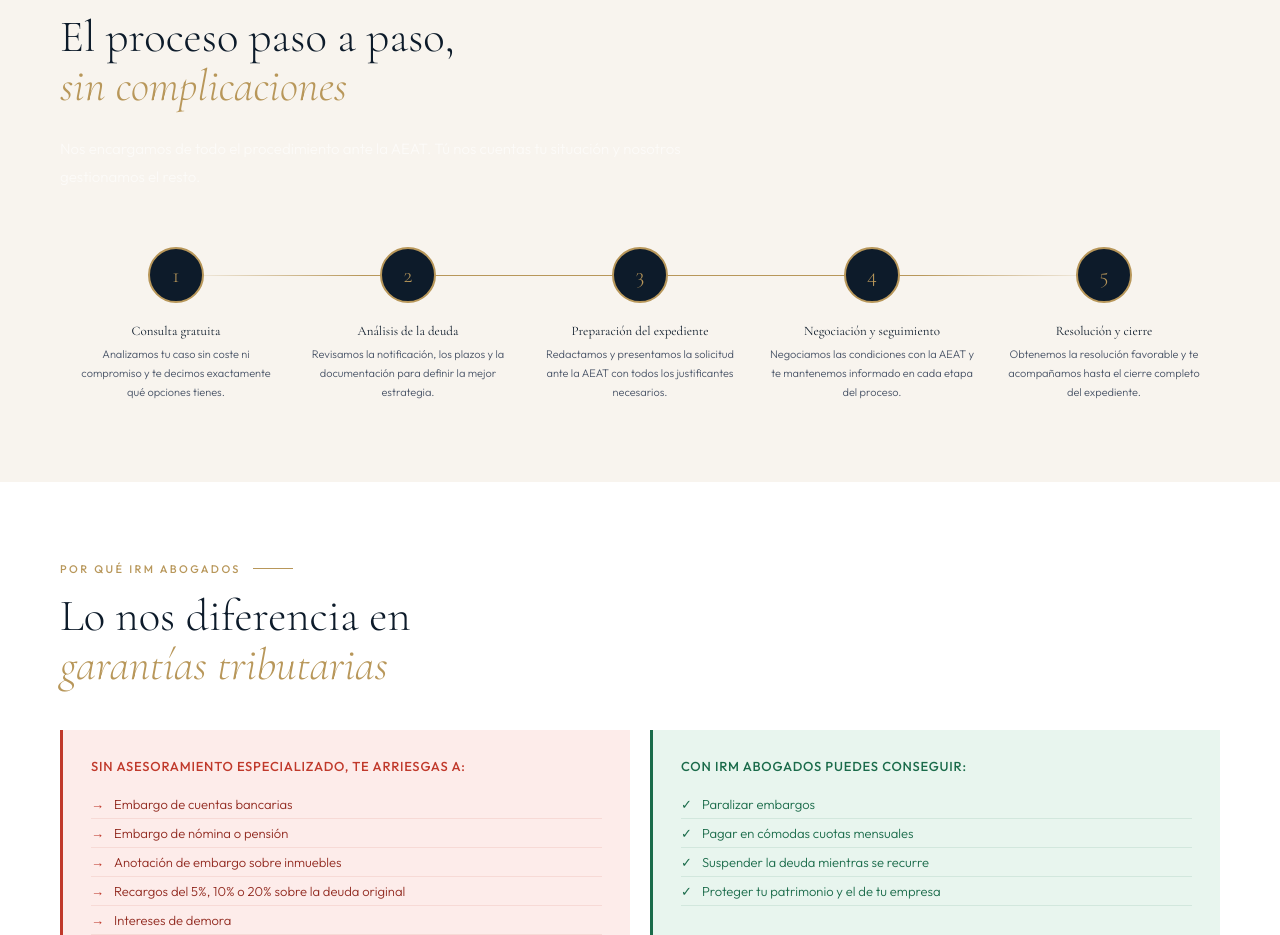
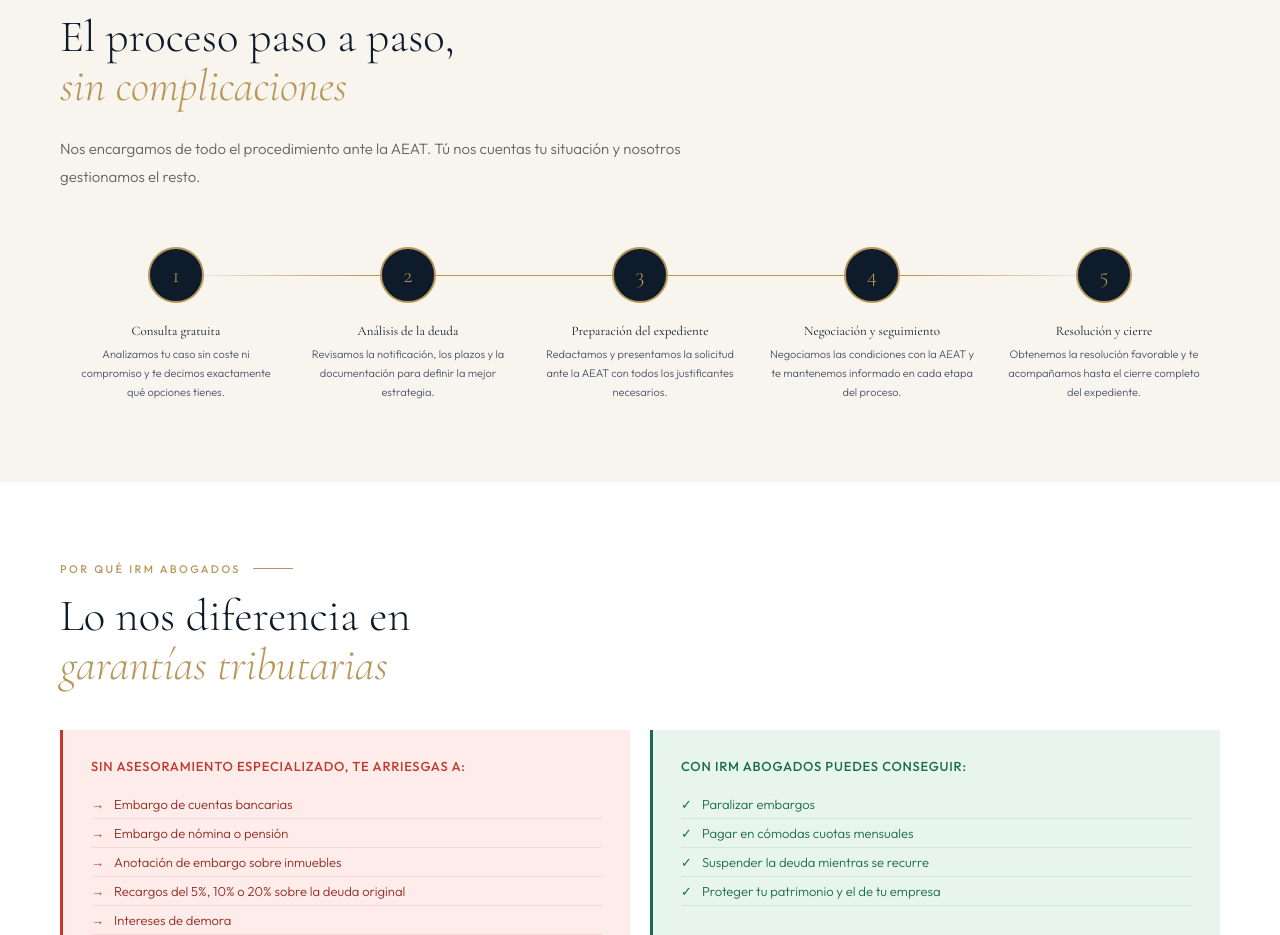
Before and after one commit to Ivanrm01/IRM-Abogados, a Next.js app: page /garantias-deuda-aeat in a window 1280 px wide. Shown: the part 3220-4155 px from the top of the page. Built offline with nearby package versions, Linux system fonts and the light colour scheme.

Commit message:
Update page.jsx

```diff
--- a/app/garantias-deuda-aeat/page.jsx
+++ b/app/garantias-deuda-aeat/page.jsx
@@ -136,7 +136,7 @@ export default function GarantiasPage() {
       <section className={styles.procesoSection}>
         <div className={styles.eyebrow}>Cómo trabajamos</div>
         <h2 className={styles.sectionTitle}>El proceso paso a paso,<br /><em>sin complicaciones</em></h2>
-        <p style={{fontSize:'15px', fontWeight:300, color:'rgba(255,255,255,.6)', maxWidth:'640px', marginTop:'24px', lineHeight:1.85}}>
+        <p style={{fontSize:'15px', fontWeight:300, color:'rgba(0,0,0,.6)', maxWidth:'640px', marginTop:'24px', lineHeight:1.85}}>
           Nos encargamos de todo el procedimiento ante la AEAT. Tú nos cuentas tu situación y nosotros gestionamos el resto.
         </p>
         <div className={styles.pasos}>
```
